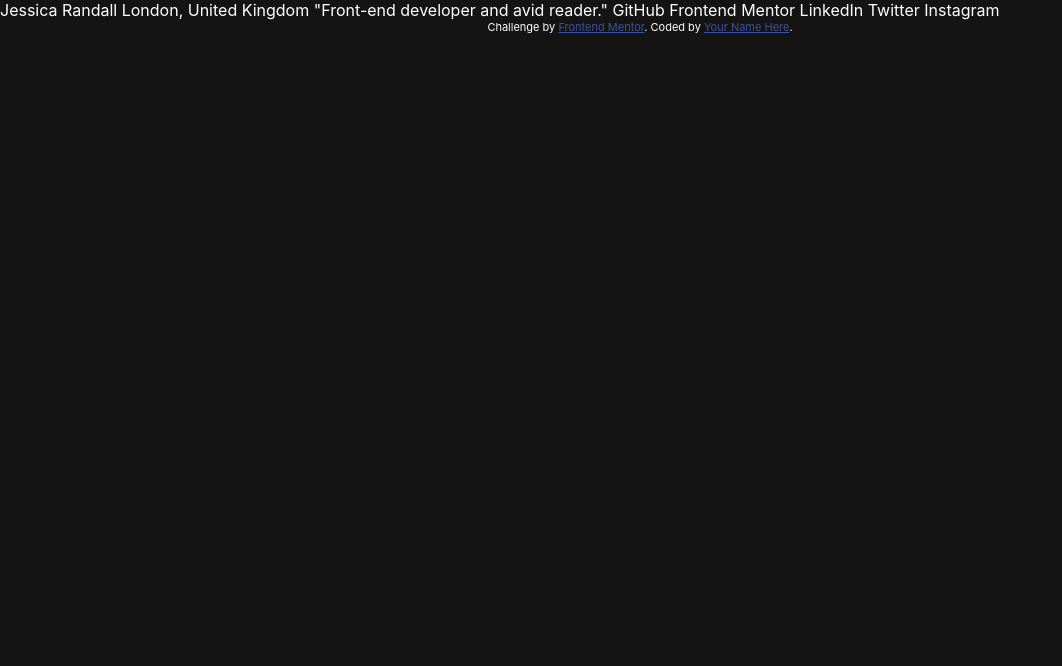
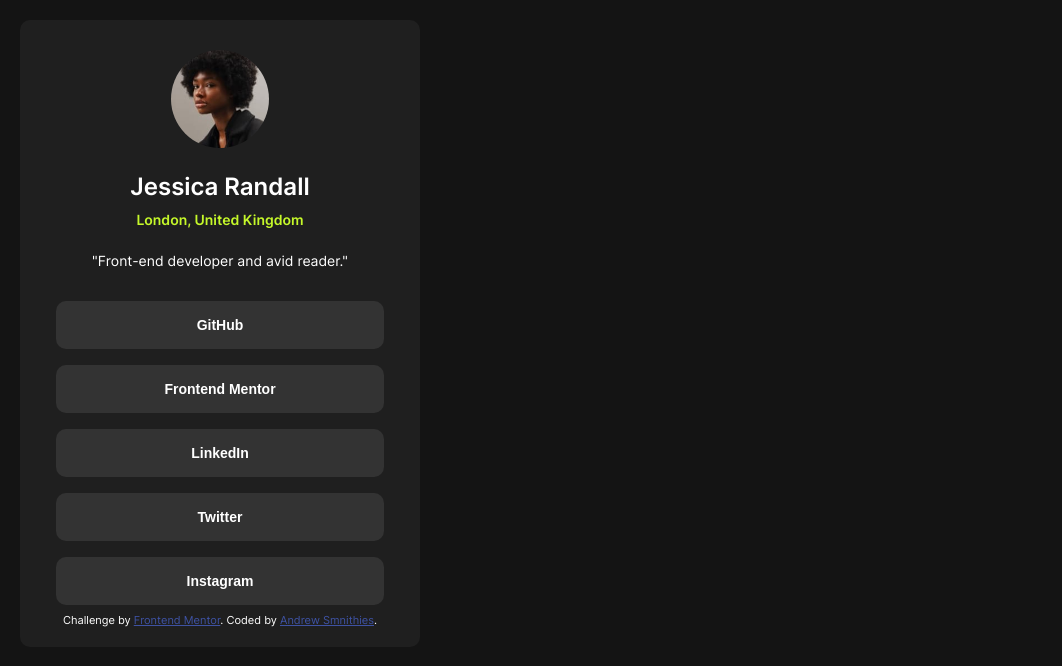
Before and after one commit to AndrewSmithiesDev/social-links-profile-main, a plain HTML site: page index.html in a window 1280 px wide. Shown: the whole page, without its empty margins (0-1062 px from the left). Drawn offline with Linux system fonts and the light colour scheme; a web font is replaced by a local one.

Commit message:
Completed challenge

```diff
--- a/index.html
+++ b/index.html
@@ -1,17 +1,28 @@
 <!DOCTYPE html>
 <html lang="en">
   <head>
-  <meta charset="UTF-8">
-  <meta name="viewport" content="width=device-width, initial-scale=1.0"> <!-- displays site properly based on user's device -->
+    <meta charset="UTF-8" />
+    <meta name="viewport" content="width=device-width, initial-scale=1.0" />
+    <!-- displays site properly based on user's device -->
 
-  <link rel="icon" type="image/png" sizes="32x32" href="./assets/images/favicon-32x32.png">
+    <link
+      rel="icon"
+      type="image/png"
+      sizes="32x32"
+      href="./assets/images/favicon-32x32.png"
+    />
 
     <title>Frontend Mentor | Social links profile</title>
 
     <!-- Feel free to remove these styles or customise in your own stylesheet 👍 -->
     <style>
-    .attribution { font-size: 11px; text-align: center; }
-    .attribution a { color: hsl(228, 45%, 44%); }
+      .attribution {
+        font-size: 11px;
+        text-align: center;
+      }
+      .attribution a {
+        color: hsl(228, 45%, 44%);
+      }
 
       @font-face {
         font-family: Inter;
@@ -24,9 +35,9 @@
         box-sizing: border-box;
       }
 
-    html, body {
+      html,
+      body {
         height: 100%;
-
       }
 
       body {
@@ -35,27 +46,90 @@
         font-family: Inter, sans-serif;
         color: hsl(0, 0%, 100%);
         background-color: hsl(0, 0%, 8%);
+        text-align: center;
       }
 
+      .carte {
+        display: inline-block;
+        background-color: hsl(0, 0%, 12%);
+        width: 400px;
+        margin: 20px;
+        padding: 20px 36px;
+        border-radius: 10px;
+      }
+
+      p {
+        margin: 10px 0;
+      }
+
+      img {
+        border-radius: 50%;
+        width: 30%;
+        margin: 10px auto;
+      }
+
+      .name {
+        font-size: 24px;
+        font-weight: 600;
+      }
+
+      .location {
+        font-size: 14px;
+        font-weight: 600;
+        color: hsl(75, 94%, 57%);
+      }
+
+      .info {
+        font-size: 14px;
+        font-weight: 400;
+        margin: 24px 0;
+      }
+
+      .buttons {
+        display: flex;
+        flex-direction: column;
+      }
+
+      .btn {
+        margin: 8px auto;
+        padding: 16px 60px;
+        font-weight: 700;
+        font-size: 14px;
+        background-color: hsl(0, 0%, 20%);
+        border: none;
+        border-radius: 10px;
+        color: hsl(0, 0%, 100%);
+        width: 100%;
+      }
+
+      .btn:hover {
+        background-color: hsl(75, 94%, 57%);
+        color: hsl(0, 0%, 8%);
+        cursor: pointer;
+      }
     </style>
   </head>
   <body>
+    <div class="carte">
+      <img src="assets/images/avatar-jessica.jpeg" alt="" />
+      <p class="name">Jessica Randall</p>
+      <p class="location">London, United Kingdom</p>
+      <p class="info">"Front-end developer and avid reader."</p>
 
-  <div class="carte">
-    Jessica Randall
-    London, United Kingdom
-    "Front-end developer and avid reader."
-
-    GitHub
-    Frontend Mentor
-    LinkedIn
-    Twitter
-    Instagram
+      <div class="buttons">
+        <div><button class="btn">GitHub</button></div>
+        <div><button class="btn">Frontend Mentor</button></div>
+        <div><button class="btn">LinkedIn</button></div>
+        <div><button class="btn">Twitter</button></div>
+        <div><button class="btn">Instagram</button></div>
       </div>
 
       <div class="attribution">
-    Challenge by <a href="https://www.frontendmentor.io?ref=challenge" target="_blank">Frontend Mentor</a>.
-    Coded by <a href="#">Your Name Here</a>.
+        Challenge by
+        <a href="https://www.frontendmentor.io?ref=challenge" target="_blank"
+          >Frontend Mentor</a
+        >. Coded by <a href="#">Andrew Smnithies</a>.
+      </div>
     </div>
   </body>
 </html>
```
Also changed, not shown: assets/fonts/Inter-VariableFont_slnt,wght.ttf (added), assets/fonts/OFL.txt (added), assets/fonts/README.txt (added), assets/fonts/static/Inter-Bold.ttf (added), assets/fonts/static/Inter-Regular.ttf (added), assets/fonts/static/Inter-SemiBold.ttf (added), assets/images/avatar-jessica.jpeg (added), assets/images/favicon-32x32.png (added), design/active-states.jpg (added), design/destkop-design.jpg (added), design/mobile-design.jpg (added), preview.jpg (added), social-links-profile-complete.png (added), 2 other files. Lines whose indentation alone changed are shown as unchanged.
